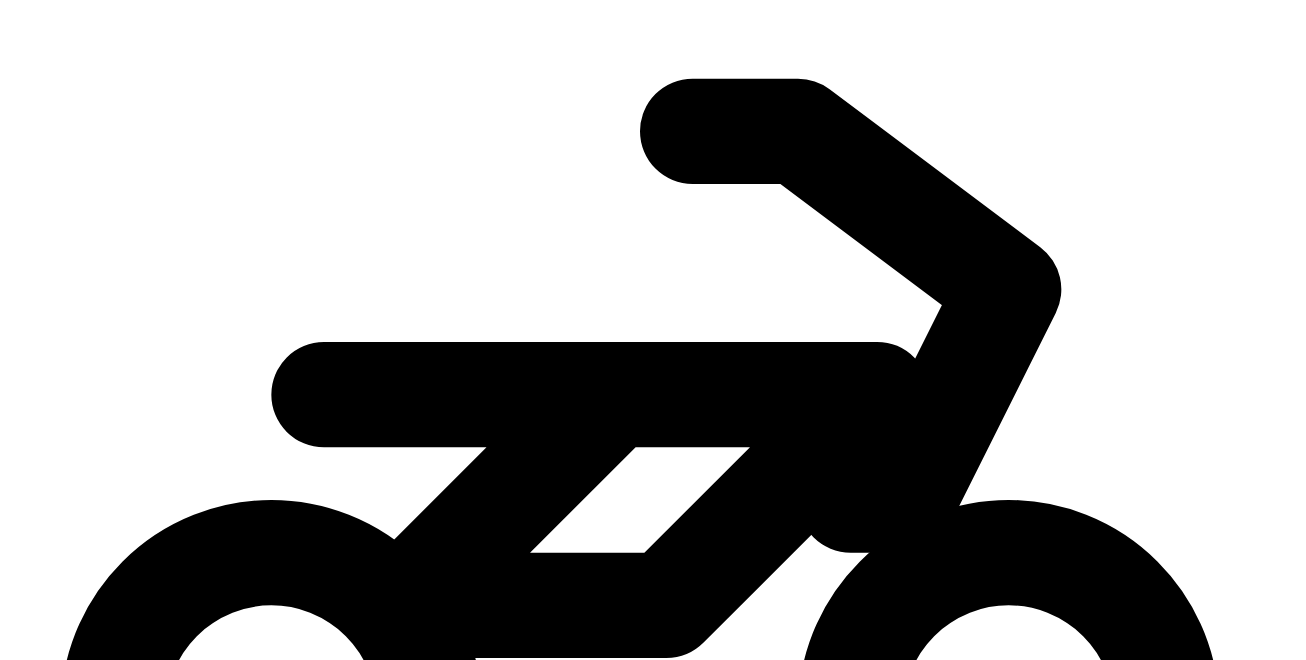
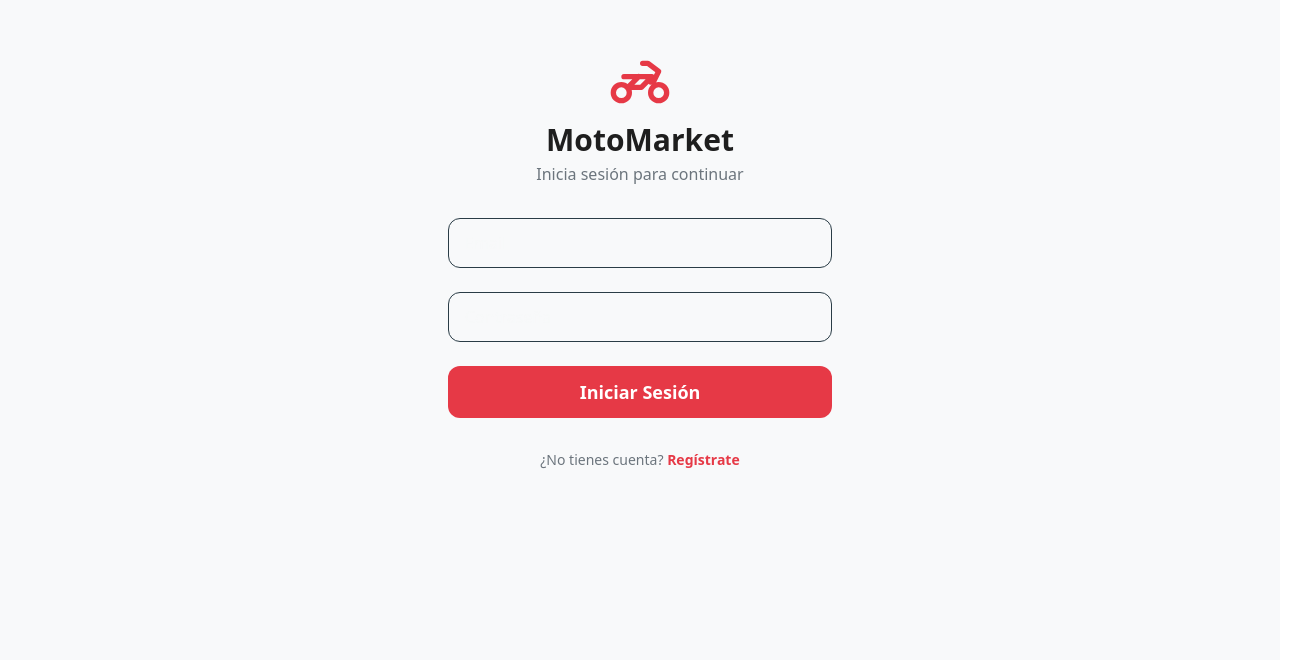
Before and after one commit to GrizzlyB4/motom, a React (Vite) app: page / in a window 1280 px wide. Shown: the part 140-800 px from the top of the page, 1306 px wide, since content can reach past the window. Built offline with nearby package versions, Linux system fonts and the light colour scheme.

Commit message:
Update project files

```diff
--- a/index.css
+++ b/index.css
@@ -1,14 +1,77 @@
-@tailwind base;
-@tailwind components;
-@tailwind utilities;
+@import 'tailwindcss';
 
-.no-scrollbar::-webkit-scrollbar {
-    display: none;
+@theme {
+  --color-primary: #E63946;
+  --color-background-light: #F8F9FA;
+  --color-background-dark: #1E1E1E;
+  --color-card-light: #FFFFFF;
+  --color-card-dark: #2C2C2C;
+  --color-border-light: #D9D9D9;
+  --color-border-dark: #3D3D3D;
+  --color-foreground-light: #1E1E1E;
+  --color-foreground-dark: #F8F9FA;
+  --color-foreground-muted-light: #6c757d;
+  --color-foreground-muted-dark: #A0A0A0;
 }
 
-.no-scrollbar {
+@layer utilities {
+  .no-scrollbar::-webkit-scrollbar {
+    display: none;
+  }
+
+  .no-scrollbar {
     -ms-overflow-style: none; /* IE and Edge */
     scrollbar-width: none; /* Firefox */
+  }
+
+  .animate-view-transition {
+    animation: view-transition-keyframes 0.25s ease-in-out forwards;
+  }
+
+  .animate-fade-in-up {
+    /* Define opacity 0 for the initial state before animation starts */
+    opacity: 0;
+    animation: fadeInUp 0.4s ease-out forwards;
+  }
+
+  #splash-screen {
+    position: fixed;
+    inset: 0;
+    z-index: 9999;
+    display: flex;
+    flex-direction: column;
+    align-items: center;
+    justify-content: center;
+    background-color: #1E1E1E; /* background-dark */
+    color: #F8F9FA; /* foreground-dark */
+    transition: opacity 0.8s ease-in;
+    opacity: 1;
+    overflow-x: hidden; /* Hide moto before it enters */
+  }
+
+  #splash-screen.hidden {
+    opacity: 0;
+    pointer-events: none;
+    /* Ensure the element is completely removed from the layout */
+    display: none;
+  }
+
+  .splash-moto {
+    animation: drive-in-center 0.8s cubic-bezier(0.25, 1, 0.5, 1) forwards;
+  }
+
+  .splash-moto.exit {
+    animation: drive-out-right 0.8s cubic-bezier(0.5, 0, 0.75, 0) forwards;
+  }
+
+  .splash-title {
+    opacity: 0;
+    animation: fade-in-title 0.7s ease-out 0.4s forwards;
+  }
+
+  .splash-title.exit {
+    animation: fade-out-title 0.5s ease-out forwards;
+  }
 }
 
 @keyframes view-transition-keyframes {
@@ -16,19 +79,9 @@
   to { opacity: 1; transform: scale(1); }
 }
 
-.animate-view-transition {
-  animation: view-transition-keyframes 0.25s ease-in-out forwards;
-}
-
 @keyframes fadeInUp {
   from { opacity: 0; transform: translateY(15px); }
   to { opacity: 1; transform: translateY(0); }
-}
-
-.animate-fade-in-up {
-  /* Define opacity 0 for the initial state before animation starts */
-  opacity: 0;
-  animation: fadeInUp 0.4s ease-out forwards;
 }
 
 /* Splash Screen Styles */
@@ -75,42 +128,3 @@
     transform: translateY(20px);
   }
 }
-
-#splash-screen {
-  position: fixed;
-  inset: 0;
-  z-index: 9999;
-  display: flex;
-  flex-direction: column;
-  align-items: center;
-  justify-content: center;
-  background-color: #1E1E1E; /* background-dark */
-  color: #F8F9FA; /* foreground-dark */
-  transition: opacity 0.8s ease-in;
-  opacity: 1;
-  overflow-x: hidden; /* Hide moto before it enters */
-}
-
-#splash-screen.hidden {
-  opacity: 0;
-  pointer-events: none;
-  /* Ensure the element is completely removed from the layout */
-  display: none;
-}
-
-.splash-moto {
-  animation: drive-in-center 0.8s cubic-bezier(0.25, 1, 0.5, 1) forwards;
-}
-
-.splash-moto.exit {
-  animation: drive-out-right 0.8s cubic-bezier(0.5, 0, 0.75, 0) forwards;
-}
-
-.splash-title {
-  opacity: 0;
-  animation: fade-in-title 0.7s ease-out 0.4s forwards;
-}
-
-.splash-title.exit {
-  animation: fade-out-title 0.5s ease-out forwards;
-}
```
